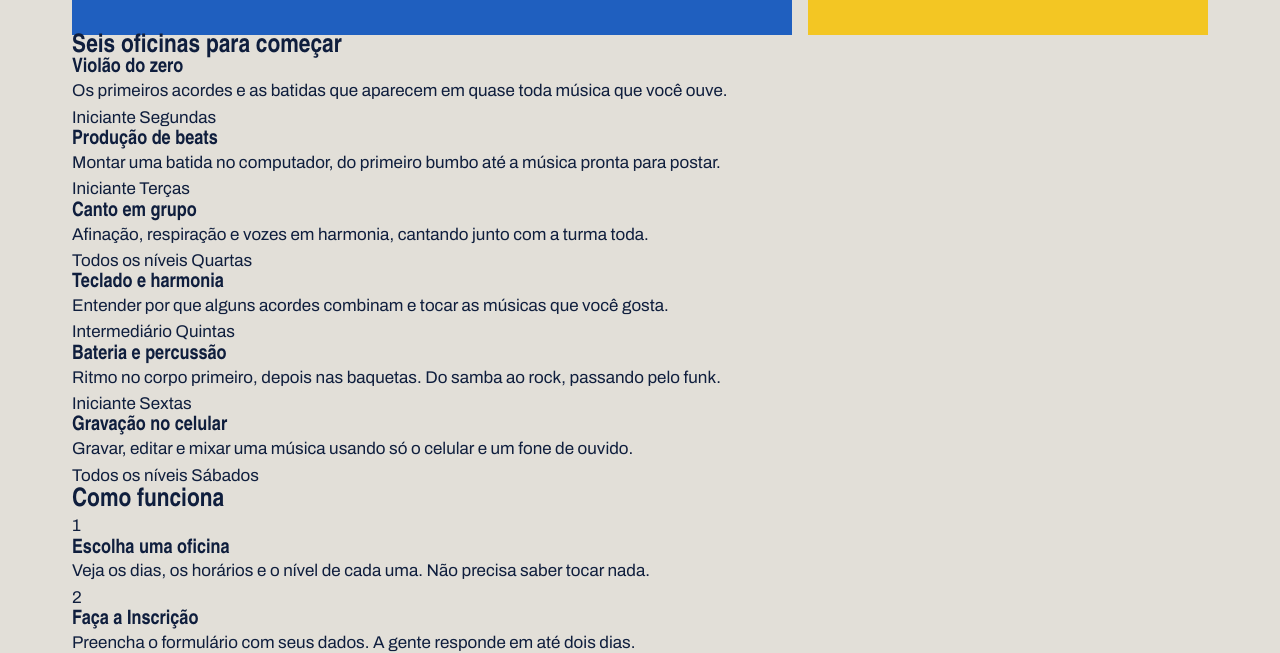
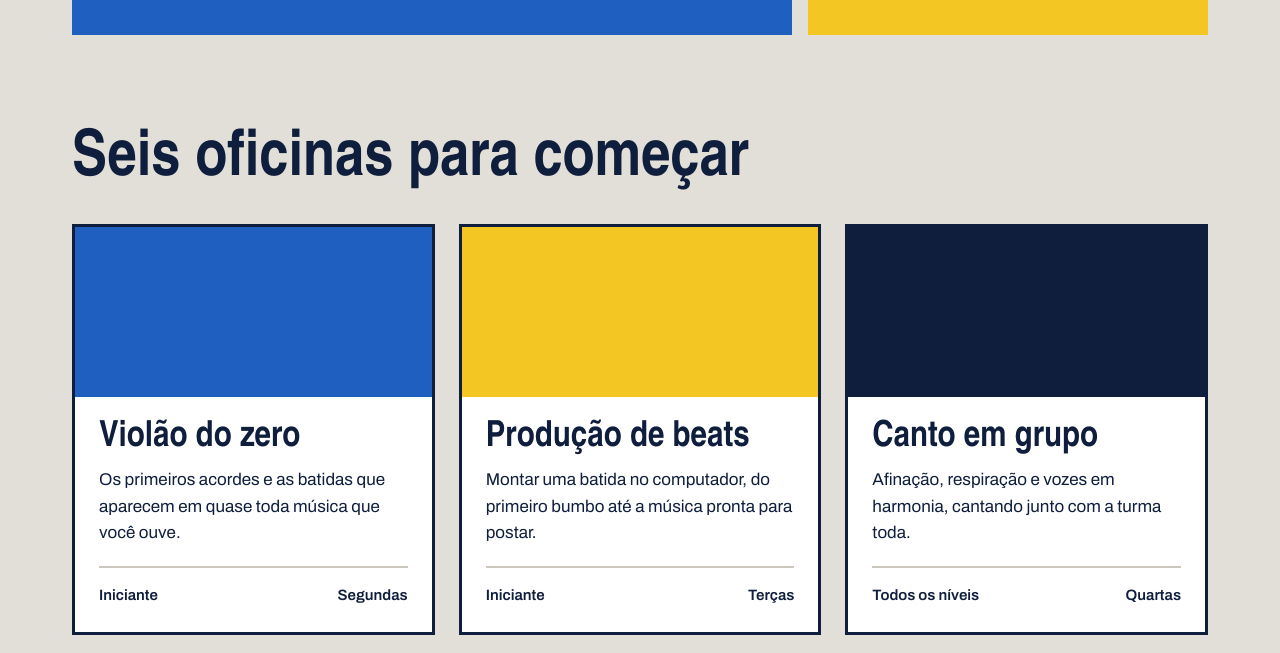
Before and after one commit to D4rkezxp/laje_sonora1MDTr, a plain HTML site: page index.html in a window 1280 px wide. Shown: the part 671-1324 px from the top of the page. Drawn offline with Linux system fonts and the light colour scheme; a web font is replaced by a local one.

Commit message:
Cards das oficinas

```diff
--- a/index.css
+++ b/index.css
@@ -128,3 +128,63 @@ body {
 .botao:hover{
         background-color: var(--caixa-dagua);
      }
+
+.secao{
+        margin-top: 96px;
+     }
+
+.titulo-secao{
+        font-size: 64px;
+        margin-bottom: 32px;
+     }
+
+.cards{
+        display: flex;
+        flex-wrap: wrap;
+        gap: 24px;
+     }
+
+.card{
+        background-color: var(--branco);
+        border: 3px solid var(--tinta);
+        flex: 1 1 340px;
+     }
+
+.card .foto {
+        height: 170px;
+     }
+
+.foto {
+    background-color: var(--concreto-escuro);
+}
+
+.foto-azul {
+    background-color: var(--caixa-dagua);
+}
+
+.foto-amarela {
+    background-color: var(--fita);
+}
+
+.foto-tinta {
+    background-color: var(--tinta);
+}
+
+.card-texto {
+    padding: 24px;
+}
+
+.card h3 {
+    font-size: 36px;
+    margin-bottom: 12px;
+}
+
+.card-info {
+    margin-top: 20px;
+    padding-top: 16px;
+    border-top: 2px solid var(--concreto-escuro);
+    font-weight: 600;
+    font-size: 15px;
+    display: flex;
+    justify-content: space-between;
+}
```
Also changed, not shown: index.html (+4 -4 lines). Lines whose indentation alone changed are shown as unchanged.
